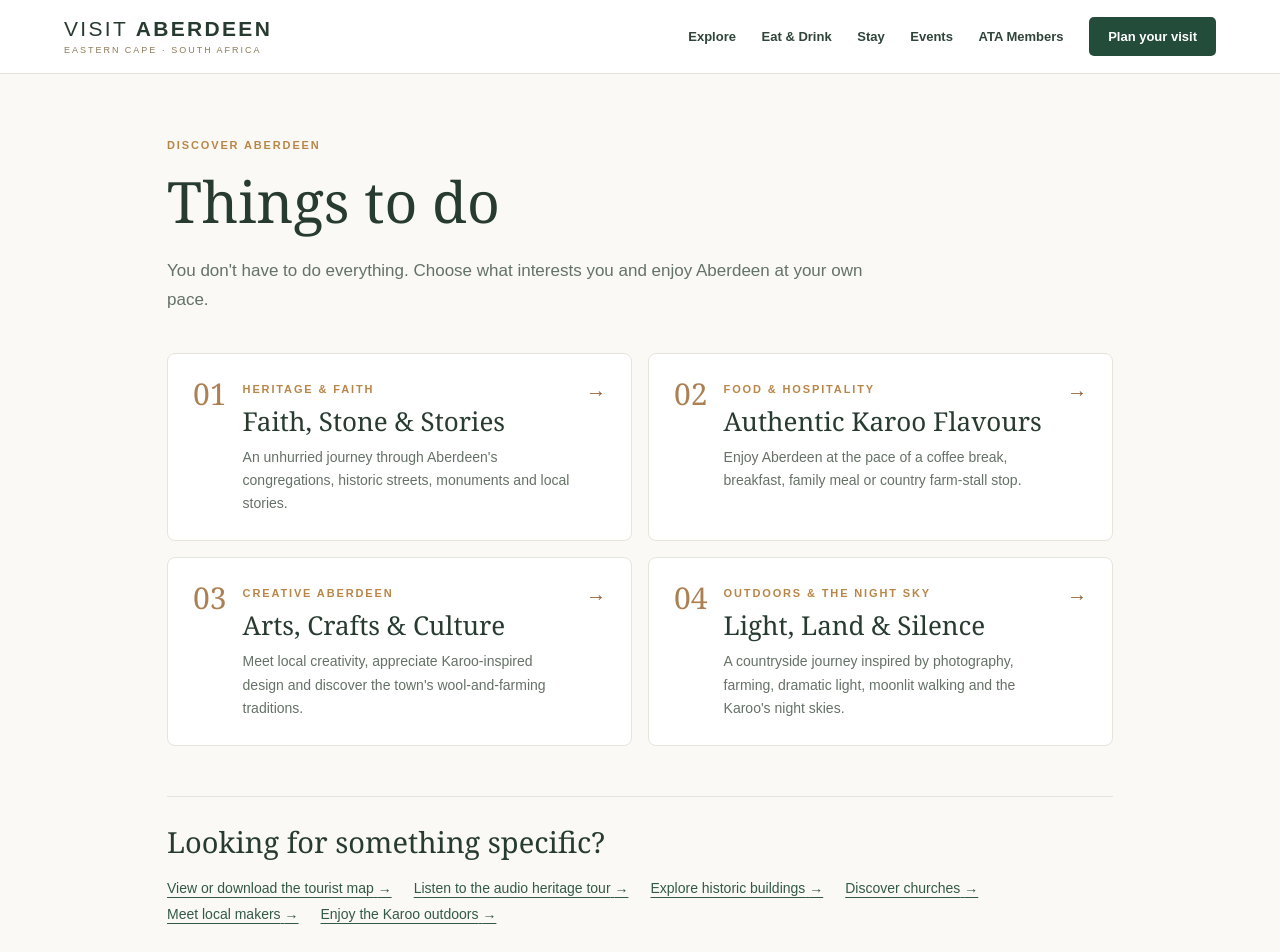
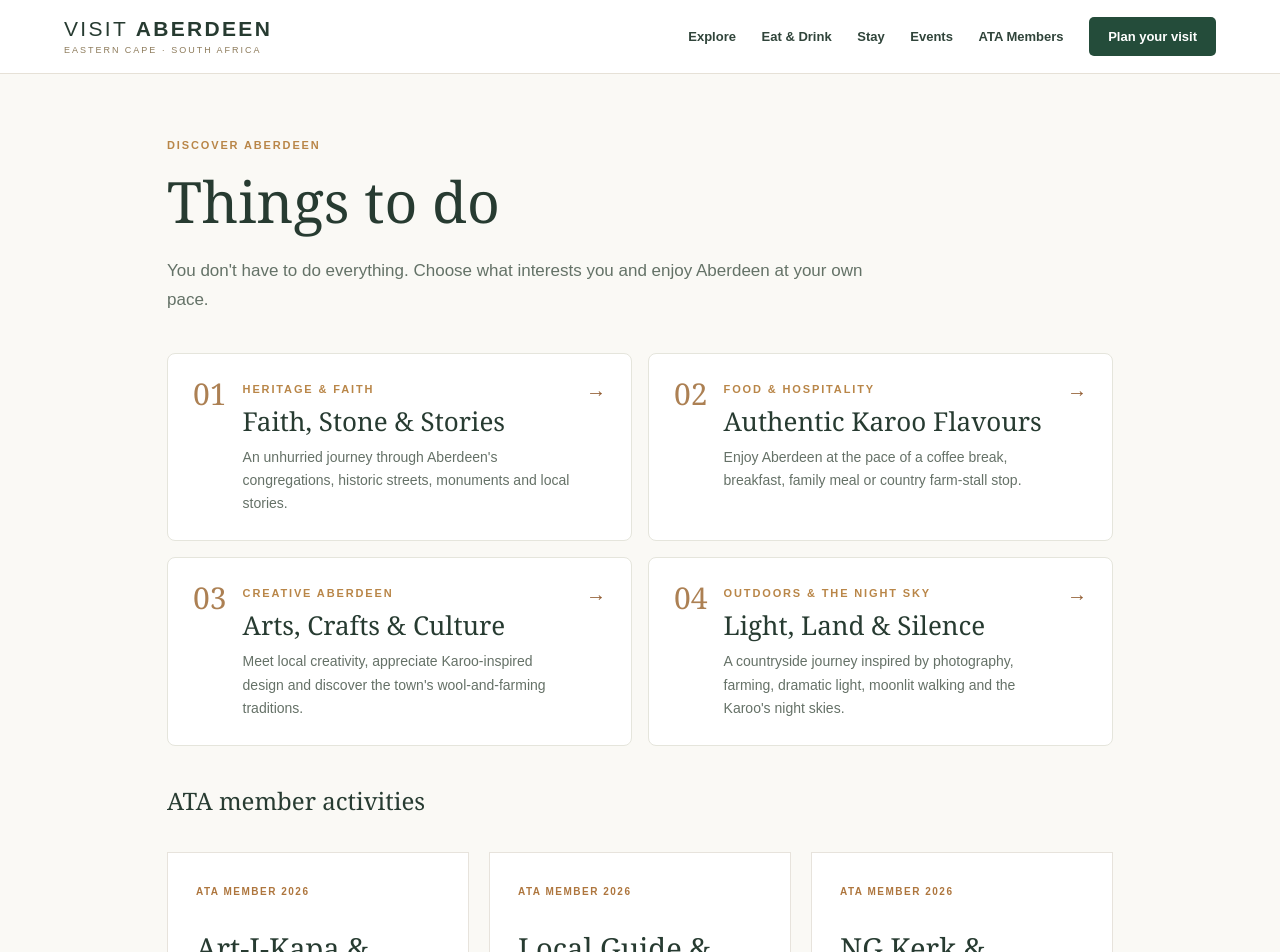
Before and after one commit to andrevercuiel/visitaberdeen, a Next.js app: page /things-to-do in a window 1280 px wide. Shown: the top 952 px of the page. Built offline with nearby package versions, Linux system fonts and the light colour scheme.

Commit message:
Apply 2026 ATA directory policy to app/things-to-do/page.jsx

```diff
--- a/app/things-to-do/page.jsx
+++ b/app/things-to-do/page.jsx
@@ -1,3 +1,4 @@
+import members from "../../data/ata-members.json";
 import {routes} from "../../data/visitorRoutes";
 export const metadata = {
   title:"Things to Do in Aberdeen, Eastern Cape",
@@ -25,6 +26,7 @@ export default function ThingsToDo() {
         <span className="routeChoiceArrow" aria-hidden="true">→</span>
       </a>)}
     </div>
+    <section><h2>ATA member activities</h2><div className="featureGrid">{members.filter(m=>m.categories.includes("Activities")).map(m=><article className="feature" key={m.name}><span className="eyebrow">ATA member 2026</span><h3>{m.name}</h3>{m.links.map(([label,url])=><p key={url}><a href={url} target="_blank" rel="noopener noreferrer">{label} ↗</a></p>)}</article>)}</div></section>
     <section className="moreExplore" aria-labelledby="specific-heading">
       <h2 id="specific-heading">Looking for something specific?</h2>
       <div className="textLinkCollection">
```
